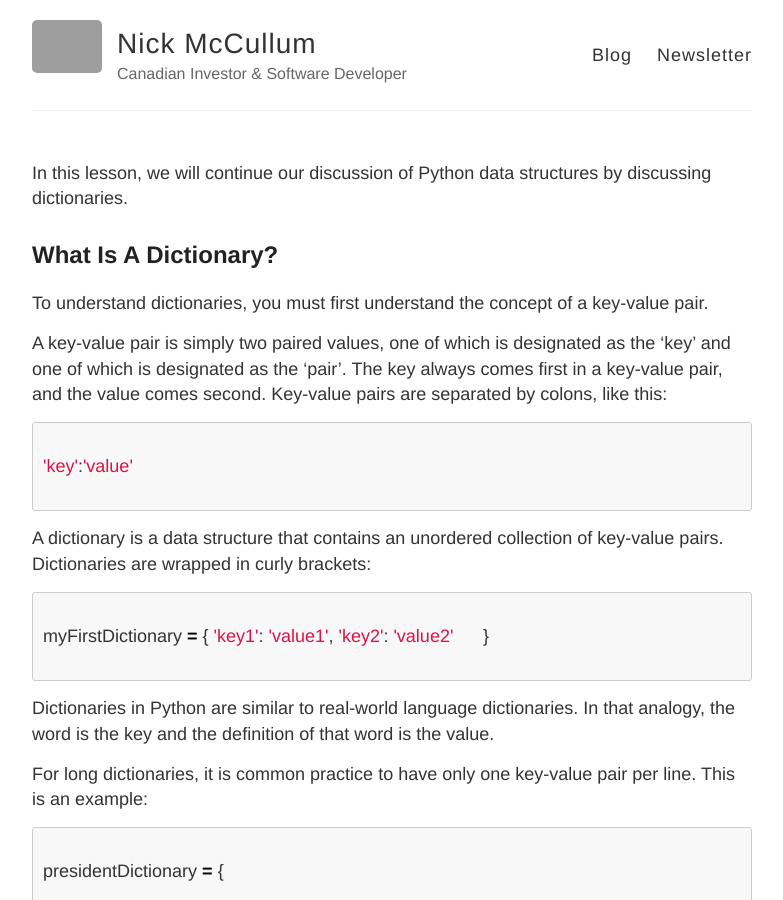
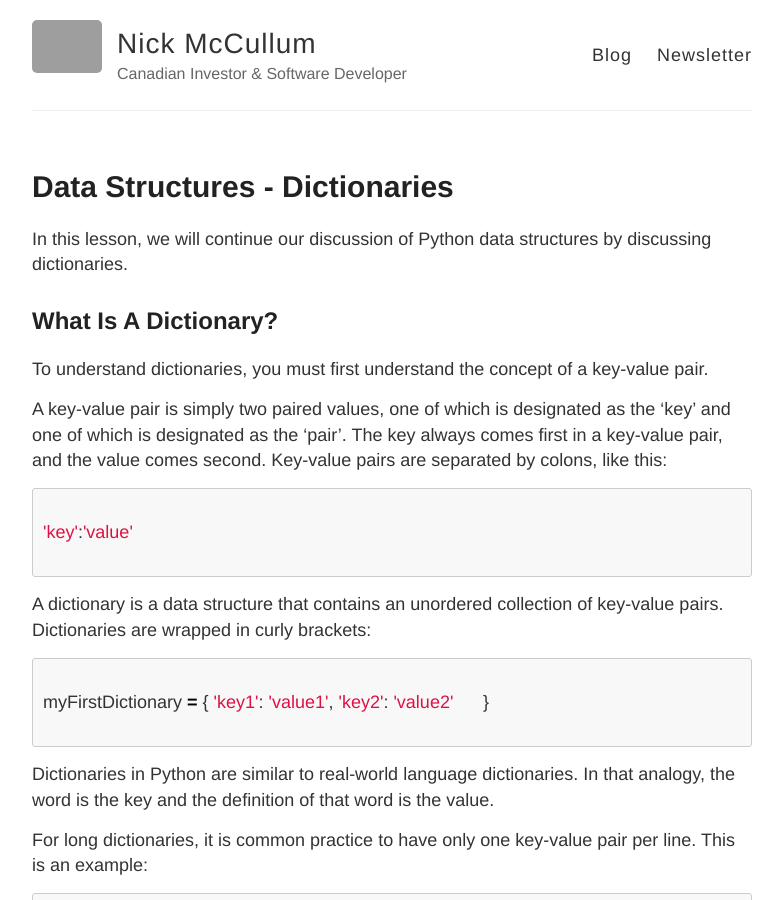
Before and after one commit to rosyberti/website, a Jekyll site: the page built from python-course/dictionaries.md, in a window 1280 px wide and 900 px high. Shown: the whole window, without its empty margins (248-1031 px from the left). Built offline with Jekyll 4.4.1, drawn with Linux system fonts in a browser that asks for light colours; our own code applies the rules of GitHub Pages for plain Markdown files; grey boxes are pictures that could not be loaded.

Commit message:
removed colon from title

```diff
--- a/python-course/dictionaries.md
+++ b/python-course/dictionaries.md
@@ -1,6 +1,6 @@
 ---
 layout: page
-title: Data Structures: Dictionaries
+title: Data Structures - Dictionaries
 ---
 
 In this lesson, we will continue our discussion of Python data structures by discussing dictionaries.
```
